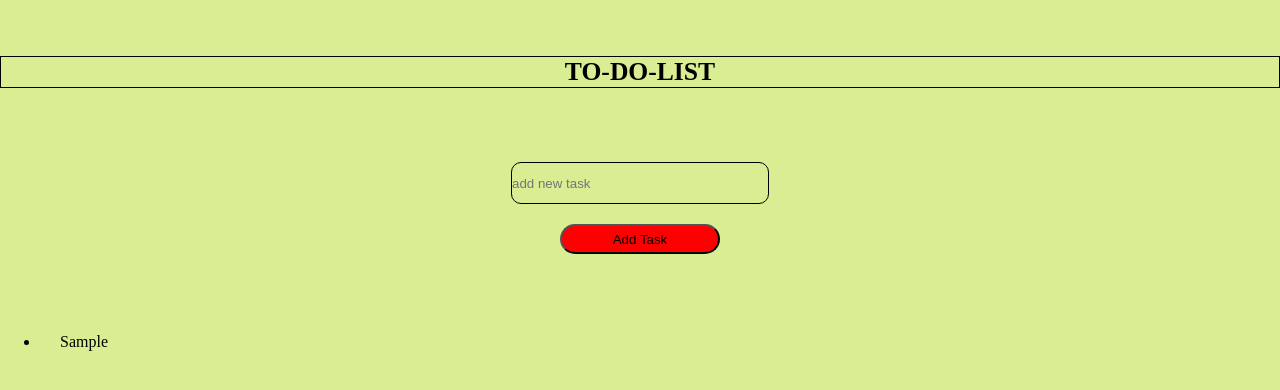
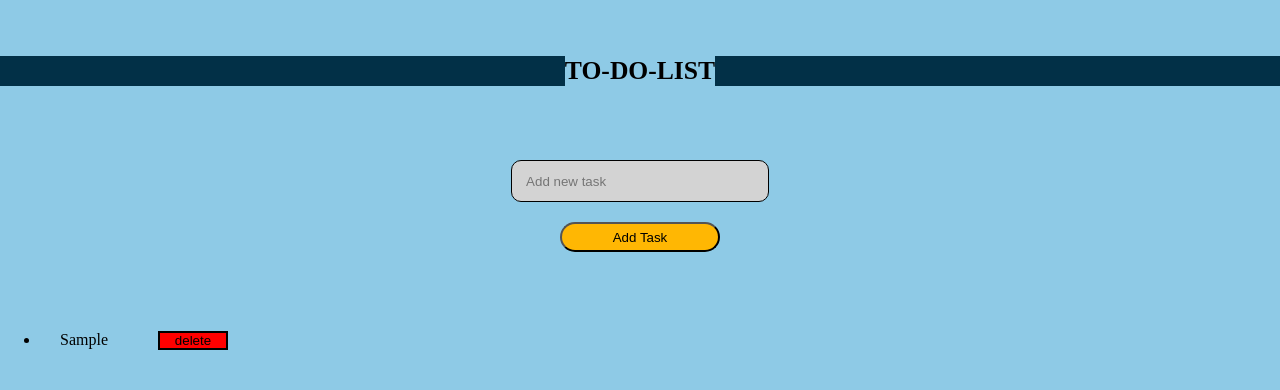
Before and after one commit to Priyank404/To-Do-List, a plain HTML site: page index.html in a window 1280 px wide. Both pictures are taken after typing "Sample" into the empty fields and a click on the button "Add Task". Drawn offline with Linux system fonts and the light colour scheme.

Commit message:
modification and add delete button

```diff
--- a/app.js
+++ b/app.js
@@ -5,9 +5,10 @@ const list=document.querySelector(".taskList");
 let task=[];
 
 function addTask(){
-    const taskText=input.value;
+    const taskText=input.value.trim();
     if(taskText){
         task.push({Text:taskText,completed:false});
+        // console.log(task);
         input.value="";
     }
     displayTask();
@@ -22,14 +23,25 @@ function displayTask(){
         if(task.completed){
          li.classList.add("completed")
         }
-        li.addEventListener("click",()=>toggleTaskCompltion(index));
+        li.addEventListener("click",()=>toggleTaskCompletion(index));
+        const deleteButton=document.createElement("button");
+        deleteButton.innerText="delete";
+        deleteButton.style.marginLeft="50px";
+        deleteButton.classList.add("deleteButton");
+        deleteButton.addEventListener("click",(e)=>{
+            e.stopPropagation();
+            deleteTask(index);
+        })
+
+        li.appendChild(deleteButton);
         list.appendChild(li);
     })
 }
 
-function toggleTaskCompltion(index){
+function toggleTaskCompletion(index){
     task[index].completed=!task[index].completed;
-    displayTask()
+    displayTask();
+    saveTask();
 }
 
 function saveTask(){
@@ -45,4 +57,10 @@ function loadTask(){
 }
 
 button.addEventListener("click",addTask);
-window.addEventListener("load",loadTask)
+window.addEventListener("load",loadTask);
+
+function deleteTask(index){
+    task.splice(index,1);
+    displayTask();
+    saveTask();
+}
--- a/index.html
+++ b/index.html
@@ -11,7 +11,7 @@
         <h1>TO-DO-LIST</h1>
     </div>
     <div class="todolist">
-        <input type="text" id="newTask" placeholder="add new task">
+        <input type="text" id="newTask" placeholder="    Add new task">
         <button id="addButton">Add Task</button>
 
     </div>
--- a/style.css
+++ b/style.css
@@ -1,7 +1,7 @@
 *{
     padding: 0;
     margin: 0;
-    background-color: #d9ed92;
+    background-color: #8ecae6;
 }
 .title{
     display: flex;
@@ -9,8 +9,10 @@
     text-align: center;
     margin-top: 7vh;
     font-size: .8rem;
-    /* background-color: #495057; */
-    border: 1px solid black;
+    background-color: #023047;
+    /* border: 1px solid black; */
+
+
 }
 .todolist{
     height: 30vh;
@@ -26,6 +28,7 @@
     height: 5vh;
     border: 1px solid black;
     border-radius: 10px;
+    background-color: lightgrey;
 }
 
 #addButton{
@@ -33,7 +36,7 @@
     margin-top: 20px;
     width: 20vh;
     border-radius: 20px;
-    background-color: red;
+    background-color: #ffb703;
 }
 
 
@@ -57,3 +60,10 @@ li{
 li:hover{
     font-size: 30px;
 }
+
+.deleteButton{
+    width: 70px;
+    background-color: red;
+    color: black;
+    border: 2px solid black;
+}
```
